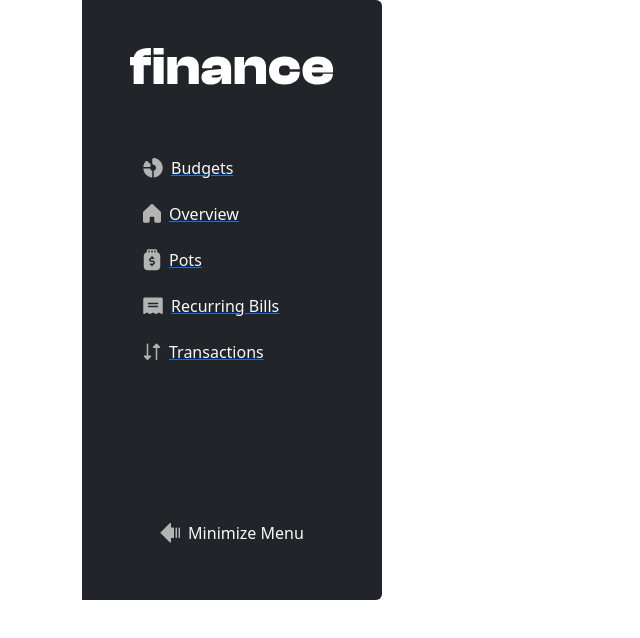
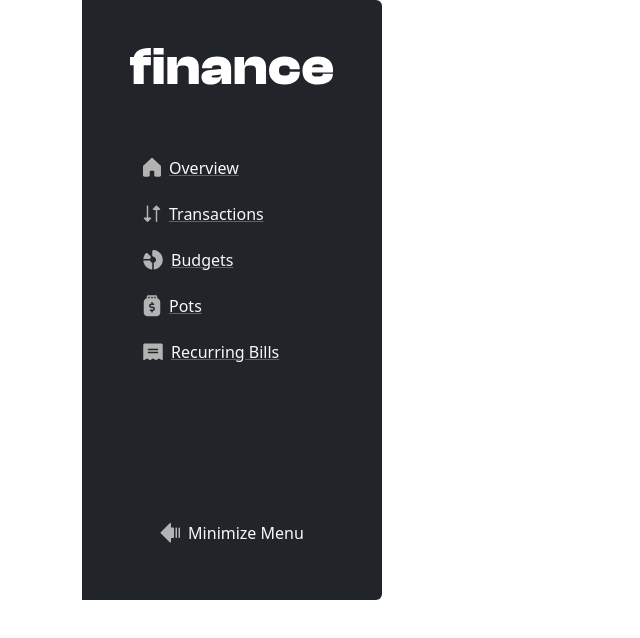
Before and after one commit to abdalsimam1-sketch/personal-finance-app, a React (Vite) app: page / in a window 1280 px wide. Shown: the top 638 px of the page, without its empty margins (0-640 px from the left). Built offline with nearby package versions, Linux system fonts and the light colour scheme.

Commit message:
fix : sidebar navlinks order

```diff
--- a/src/data/SideBarData.js
+++ b/src/data/SideBarData.js
@@ -6,15 +6,21 @@ import transactions from "../assets/images/icon-nav-transactions.svg";
 
 export const sidebar = [
   {
+    icon: overview,
+    name: "Overview",
+    path: "/",
+  },
+  {
+    icon: transactions,
+    name: "Transactions",
+    path: "/transactions",
+  },
+  {
     icon: budgets,
     name: "Budgets",
     path: "/budgets",
   },
-  {
-    icon: overview,
-    name: "Overview",
-    path: "/",
-  },
+
   {
     icon: pots,
     name: "Pots",
@@ -25,9 +31,4 @@ export const sidebar = [
     name: "Recurring Bills",
     path: "/bills",
   },
-  {
-    icon: transactions,
-    name: "Transactions",
-    path: "/transactions",
-  },
 ];
```
